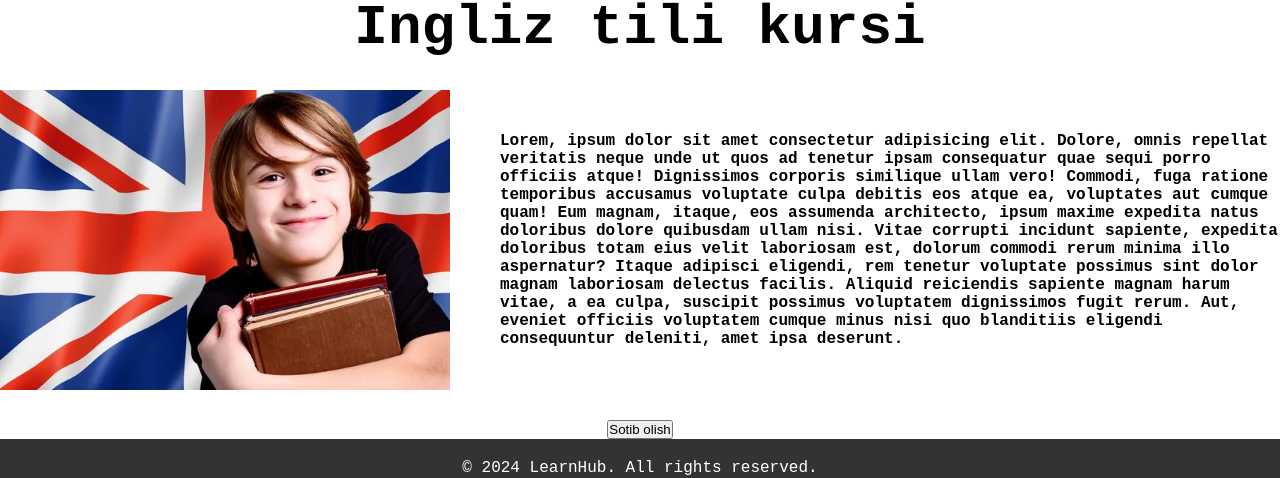
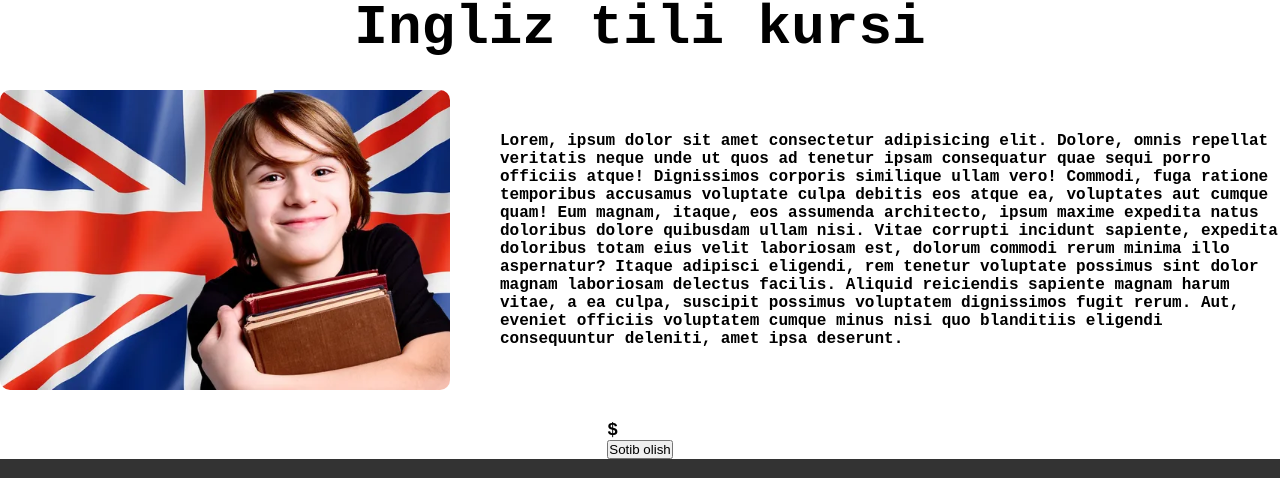
Before and after one commit to gayratovdv/LearnHub, a React (Create React App) app: page /course_info_1 in a window 1280 px wide. Shown: the part 104-582 px from the top of the page. Built offline with nearby package versions, Linux system fonts and the light colour scheme.

Commit message:
Men info pageni qila ololmayapman

```diff
--- a/src/App.js
+++ b/src/App.js
@@ -69,6 +69,7 @@ const App = () => {
   );
 };
 
+
 const AppWrapper = () => (
   <Router>
     <App />
--- a/src/Pages/course_info_pages/Info_page_1.jsx
+++ b/src/Pages/course_info_pages/Info_page_1.jsx
@@ -2,9 +2,10 @@ import React from 'react'
 import CourseInfoMain from '../../components/Course_info_main/course_info_main'
 import english from "../../Assets/english course image.jpg"
 
-const Info_page_1 = () => {
+const Info_page_1 = (props) => {
+
   return (
-    <CourseInfoMain image={english} title="Ingliz tili kursi" subtitle="
+    <CourseInfoMain info-price image={english} title={"Ingliz tili kursi"} subtitle="
       Lorem, ipsum dolor sit amet consectetur adipisicing elit. Dolore, omnis repellat veritatis neque unde ut quos ad tenetur ipsam consequatur quae sequi porro officiis atque! Dignissimos corporis similique ullam vero!
       Commodi, fuga ratione temporibus accusamus voluptate culpa debitis eos atque ea, voluptates aut cumque quam! Eum magnam, itaque, eos assumenda architecto, ipsum maxime expedita natus doloribus dolore quibusdam ullam nisi.
       Vitae corrupti incidunt sapiente, expedita doloribus totam eius velit laboriosam est, dolorum commodi rerum minima illo aspernatur? Itaque adipisci eligendi, rem tenetur voluptate possimus sint dolor magnam laboriosam delectus facilis.
--- a/src/components/Course_info_main/course_info_main.jsx
+++ b/src/components/Course_info_main/course_info_main.jsx
@@ -16,7 +16,8 @@ const course_info_main = (props) => {
             <h4 className='info-subtitle'>{props.subtitle}</h4>
           </section>
           <div className="buy-container">
-            <h3 className='price'></h3>
+            <h3 className='price'>{props.price}$</h3>
+            <h3 className='discount'>{props.discount}$</h3>
             <button className='buy-btn'>Sotib olish</button>
           </div>
         </main>
--- a/src/components/Course_info_main/course_info_main.scss
+++ b/src/components/Course_info_main/course_info_main.scss
@@ -23,4 +23,5 @@
 
 .info-img{
     height: 300px;
+    border-radius: 10px;
 }
```
Also changed, not shown: src/Pages/Course_catalog/Catalog.jsx (+13 -1 lines).
